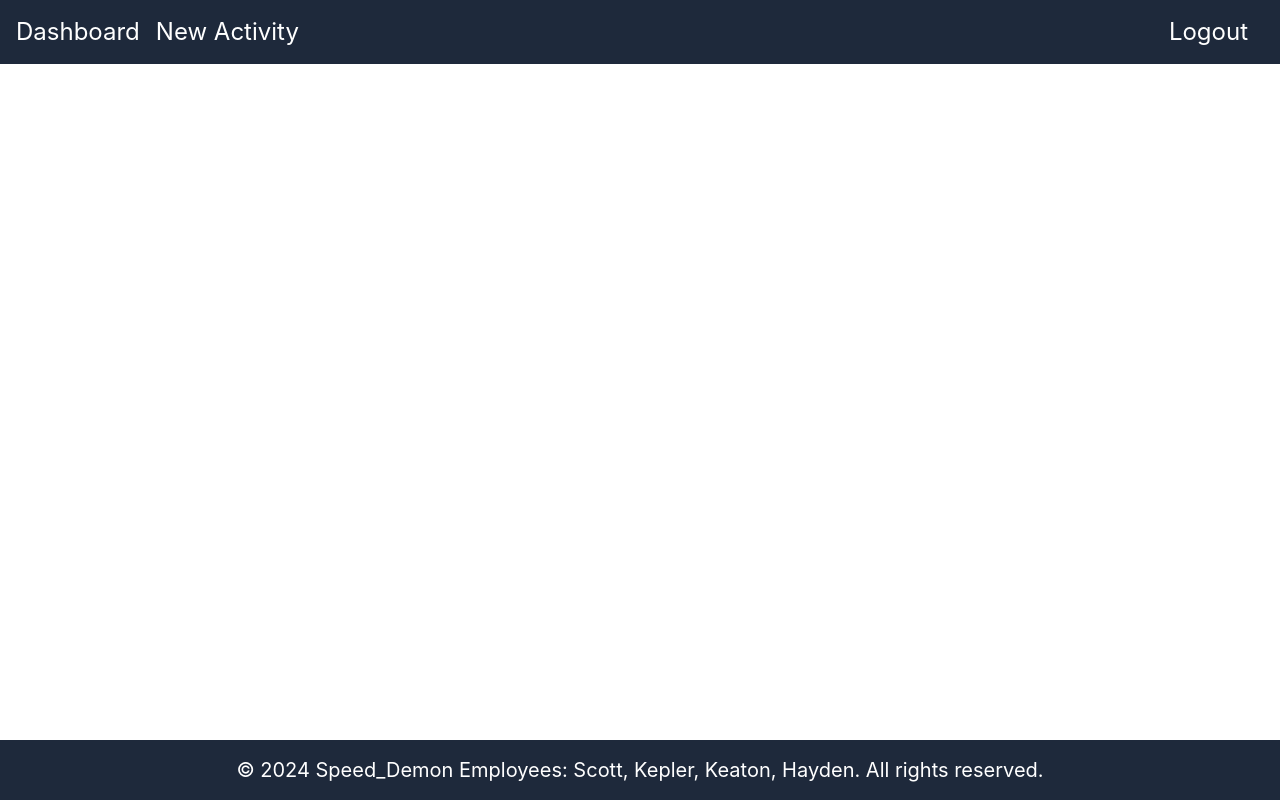
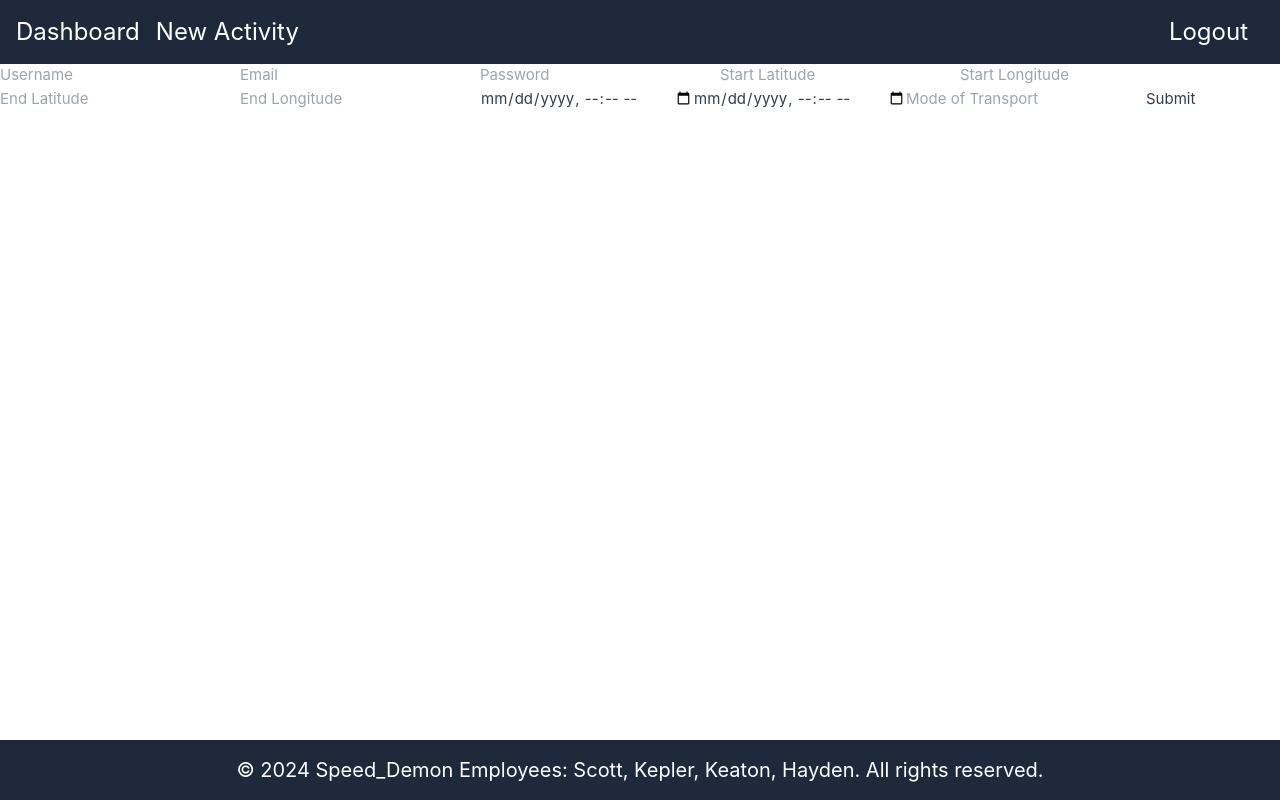
Before and after one commit to keplerridge/speeddemon, a Vue app: page /TestForSending in a window 1280 px wide. Built offline with nearby package versions, Linux system fonts and the light colour scheme.

Commit message:
Created a TestForEnding.vue and set up the way to send info and call the procedure from the front end

```diff
--- a/src/router/index.js
+++ b/src/router/index.js
@@ -4,6 +4,7 @@ import Login from "../views/Login.vue";
 import Logout from "../views/Logout.vue";
 import SignUp from "../views/SignUp.vue";
 import NewActivity from "../views/NewActivity.vue";
+import TestForSending from "../views/TestForSending.vue";
 import NotFound from "../views/NotFound.vue";
 
 const router = createRouter({
@@ -35,6 +36,11 @@ const router = createRouter({
       component: NewActivity,
     },
     {
+      path: "/TestForSending",
+      name: "TestForSending",
+      component: TestForSending,
+    },
+    {
       path: "/:catchAll(.*)",
       name: "NotFound",
       component: NotFound,
--- /dev/null
+++ b/src/views/TestForSending.vue
@@ -0,0 +1,65 @@
+<template>
+    <div>
+      <form @submit.prevent="submitActivityData">
+        <input v-model="userName" type="text" placeholder="Username" required />
+        <input v-model="userEmail" type="email" placeholder="Email" required />
+        <input v-model="password" type="password" placeholder="Password" required />
+        <input v-model="startLat" type="number" placeholder="Start Latitude" required />
+        <input v-model="startLong" type="number" placeholder="Start Longitude" required />
+        <input v-model="endLat" type="number" placeholder="End Latitude" required />
+        <input v-model="endLong" type="number" placeholder="End Longitude" required />
+        <input v-model="startTime" type="datetime-local" required />
+        <input v-model="endTime" type="datetime-local" required />
+        <input v-model="modeOfTransport" type="text" placeholder="Mode of Transport" required />
+        <button type="submit">Submit</button>
+      </form>
+    </div>
+  </template>
+
+<script>
+import axios from 'axios';
+
+export default {
+  data() {
+    return {
+      userName: '',
+      userEmail: '',
+      password: '',
+      startLat: null,
+      startLong: null,
+      endLat: null,
+      endLong: null,
+      startTime: '',
+      endTime: '',
+      modeOfTransport: ''
+    };
+  },
+  methods: {
+    async submitActivityData() {
+      try {
+        const data = {
+          userName: this.userName,
+          userEmail: this.userEmail,
+          password: this.password,
+          startLat: this.startLat,
+          startLong: this.startLong,
+          endLat: this.endLat,
+          endLong: this.endLong,
+          startTime: this.startTime,
+          endTime: this.endTime,
+          modeOfTransport: this.modeOfTransport
+        };
+
+        const response = await axios.post('http://localhost:3000/database/insert', data);
+
+        if (response.status === 200) {
+          alert('Data inserted successfully');
+        }
+      } catch (error) {
+        console.error('Error inserting data:', error);
+        alert('Failed to insert data');
+      }
+    }
+  }
+};
+</script>
```
Also changed, not shown: 1 other file (tests, documents, lock files or other folders).
